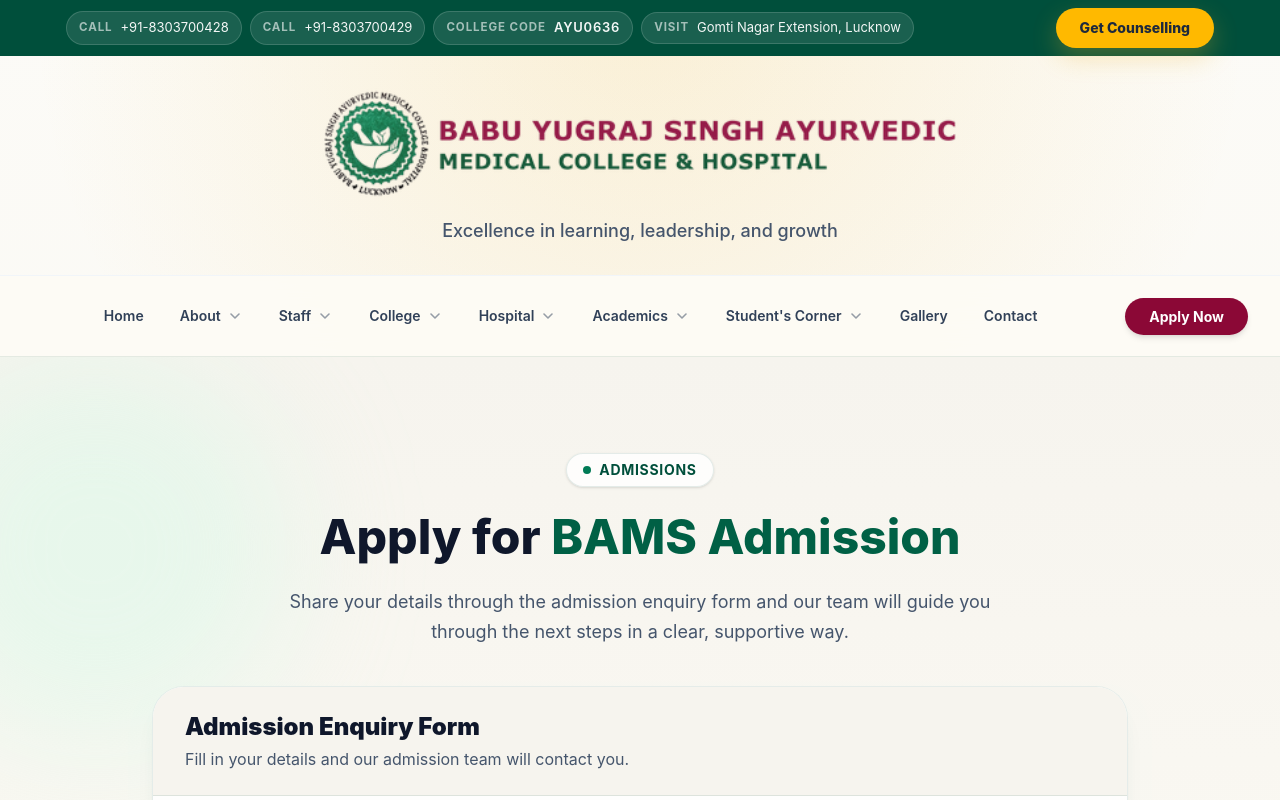
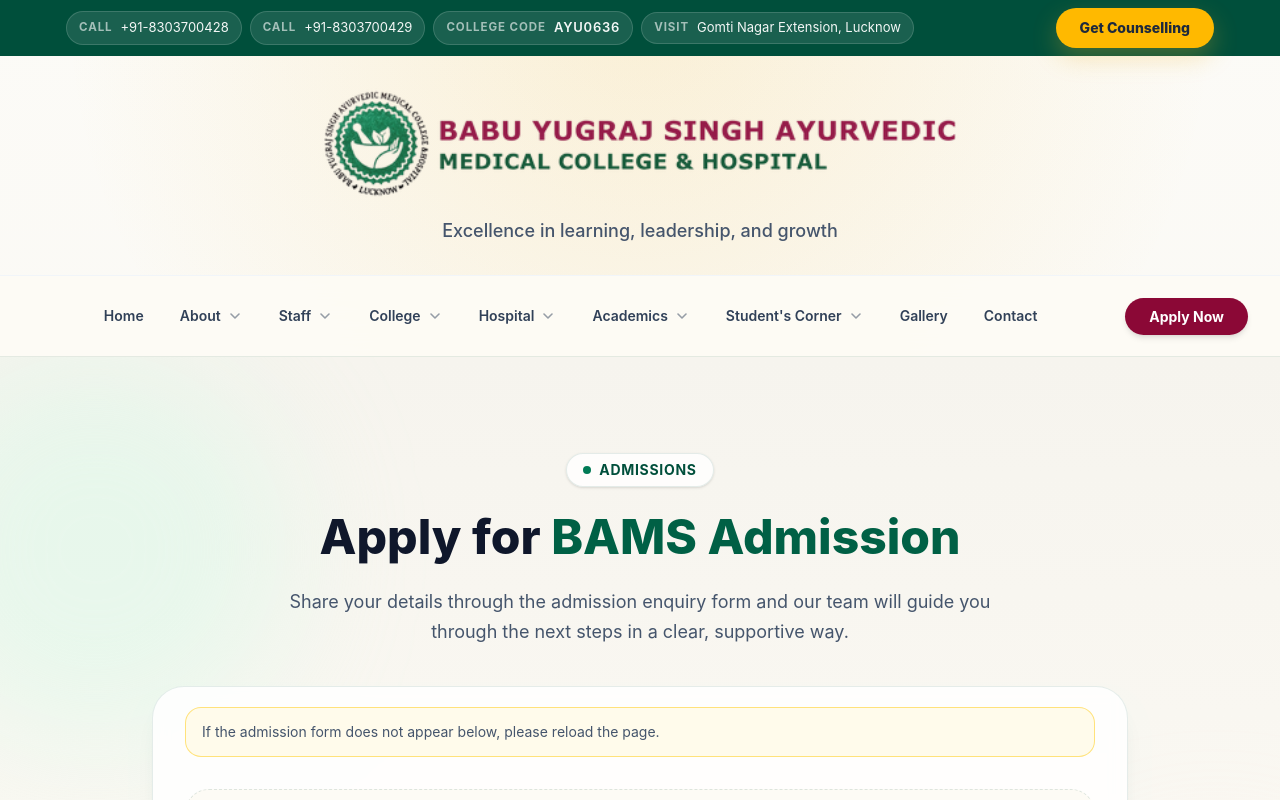
Before and after one commit to Devanshkulsh/Babu-Yugraj-Website, a React (Vite) app: page /admission in a window 1280 px wide. Shown: the top 800 px of the page. Built offline with nearby package versions, Linux system fonts and the light colour scheme.

Commit message:
updated Admissions.tsx

```diff
--- a/src/pages/Admissions.tsx
+++ b/src/pages/Admissions.tsx
@@ -38,14 +38,7 @@
           />
 
           <div className="overflow-hidden rounded-[1.75rem] border border-emerald-900/10 bg-white/85 shadow-xl shadow-emerald-950/5 backdrop-blur-sm sm:rounded-4xl">
-            <div className="border-b border-emerald-900/10 bg-[#f6f4ee] px-4 py-4 sm:px-8 sm:py-6">
-              <h2 className="text-lg font-black text-slate-900 sm:text-2xl">
-                Admission Enquiry Form
-              </h2>
-              <p className="mt-1 max-w-2xl text-sm leading-6 text-slate-600 sm:text-base">
-                Fill in your details and our admission team will contact you.
-              </p>
-            </div>
+
 
             {!formLoaded && (
               <div className="mx-4 mt-4 rounded-2xl border border-amber-300/60 bg-amber-50 px-4 py-3 sm:mx-8 sm:mt-5">
```
